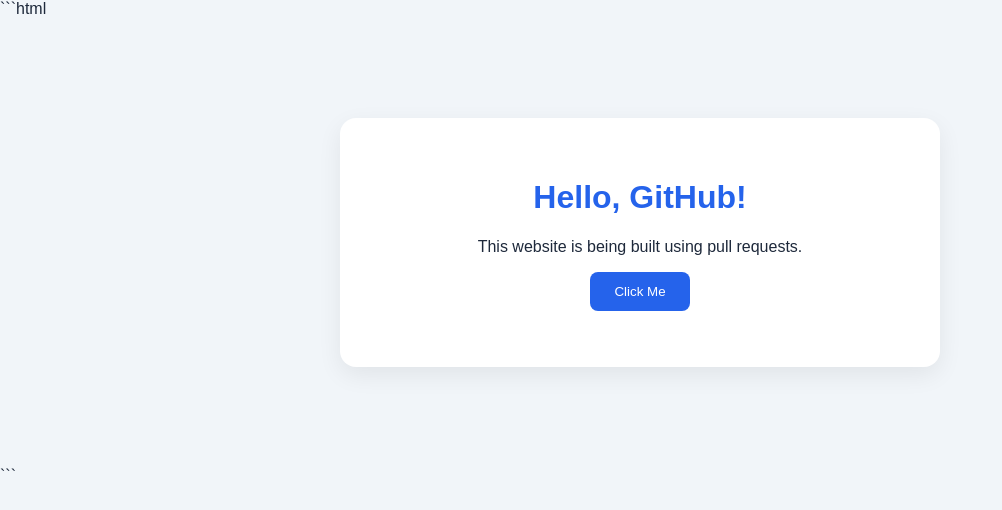
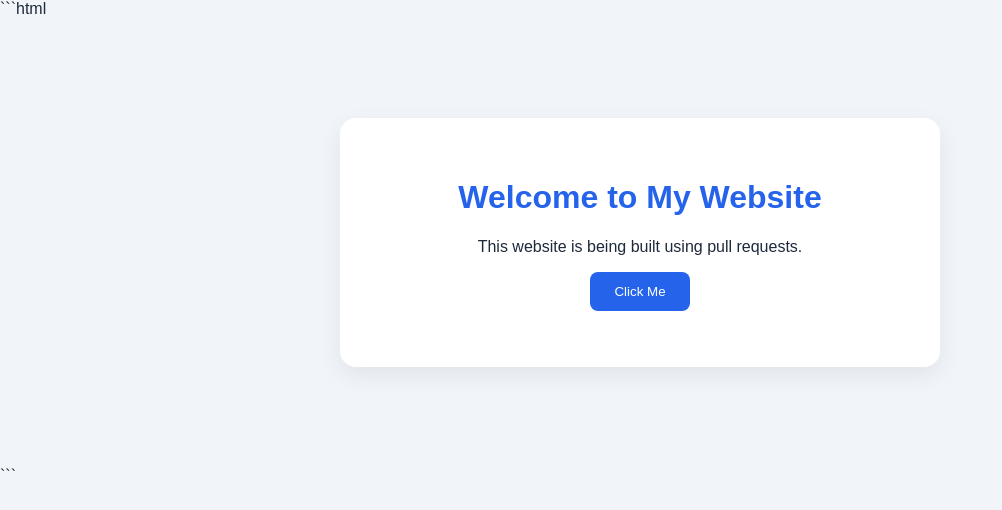
Before and after one commit to SohamV25/pull_demo, a plain HTML site: page index.html in a window 1280 px wide. Shown: the whole page, without its empty margins (0-1002 px from the left). Drawn offline with Linux system fonts and the light colour scheme.

Commit message:
Update website heading

```diff
--- a/index.html
+++ b/index.html
@@ -9,7 +9,7 @@
 </head>
 <body>
   <main class="container">
-    <h1>Hello, GitHub!</h1>
+    <h1>Welcome to My Website</h1>
     <p>This website is being built using pull requests.</p>
     <button id="helloBtn">Click Me</button>
     <p id="message"></p>
```
